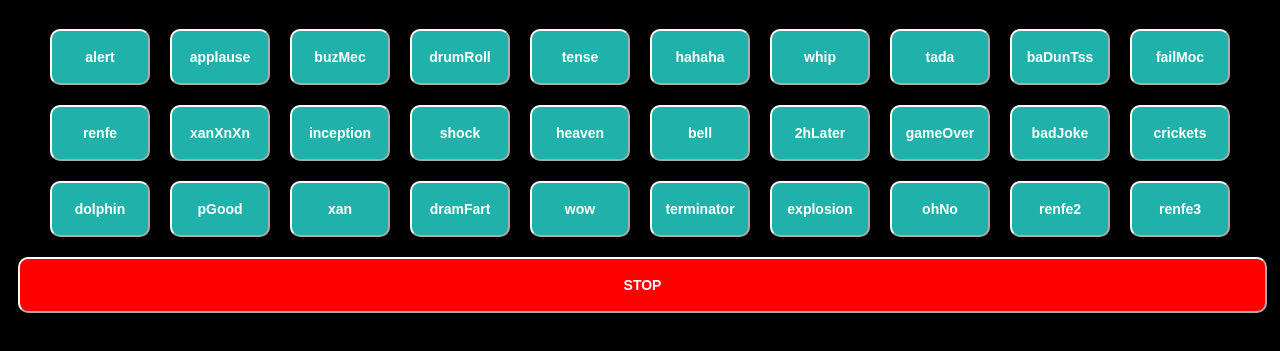
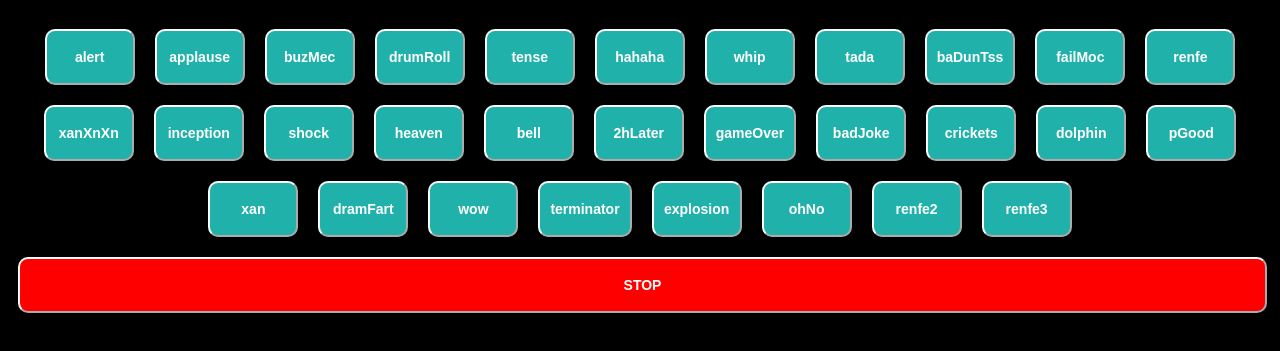
Before and after one commit to joelbarba/jb-fxs, a plain HTML site: page index.html in a window 1280 px wide. Shown: the part 61-412 px from the top of the page. Drawn offline with Linux system fonts and the light colour scheme.

```diff
--- a/index.html
+++ b/index.html
@@ -29,7 +29,7 @@
       color: white;
       font-weight: bold;
       margin: 10px;
-      min-width: 100px;
+      min-width: 90px;
     }
     .stop {
       width: calc(100% - 15px);
```
